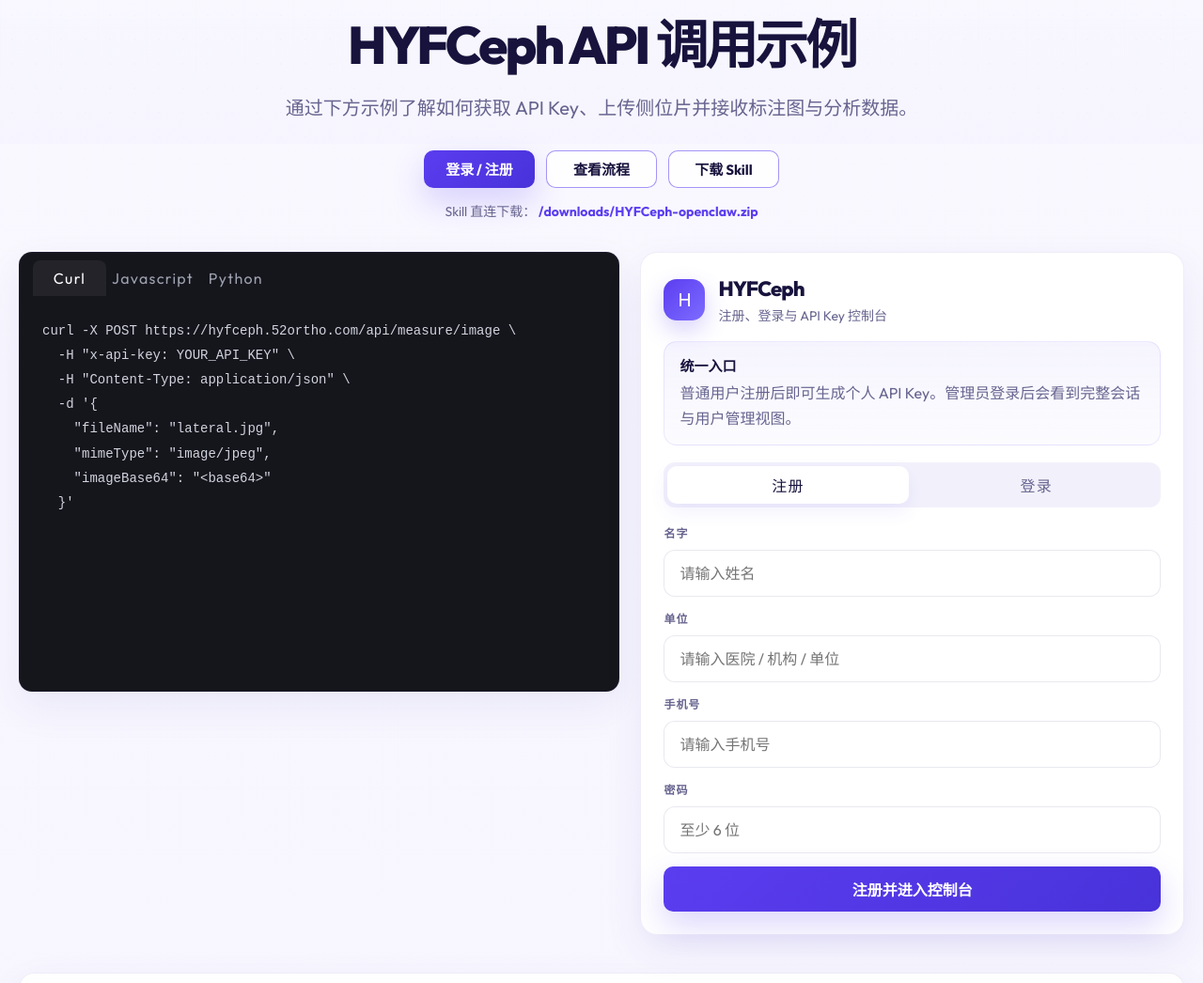
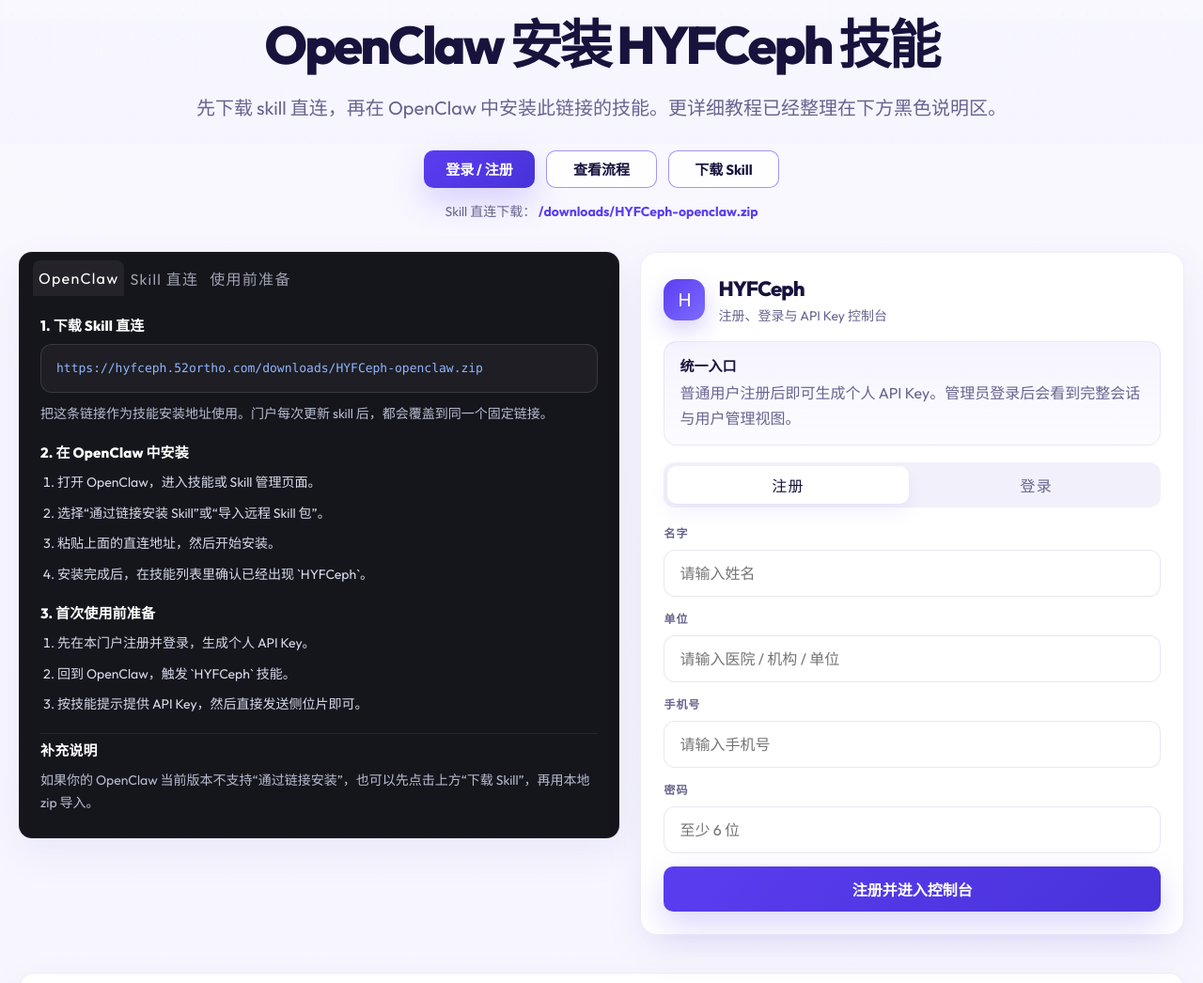
Before and after one commit to huyuanfeng45/hyfceph-portal, a browser extension: page public/index.html in a window 1280 px wide. Shown: the part 647-1693 px from the top of the page at 94% size. Drawn offline with Linux system fonts and the light colour scheme; no server answers.

Commit message:
Replace homepage code sample with OpenClaw install guide

```diff
--- a/public/index.html
+++ b/public/index.html
@@ -58,8 +58,8 @@
 
       <section class="workspace-section" id="portal-auth">
         <div class="section-heading landing-only">
-          <h2>HYFCeph API 调用示例</h2>
-          <p>通过下方示例了解如何获取 API Key、上传侧位片并接收标注图与分析数据。</p>
+          <h2>OpenClaw 安装 HYFCeph 技能</h2>
+          <p>先下载 skill 直连，再在 OpenClaw 中安装此链接的技能。更详细教程已经整理在下方黑色说明区。</p>
         </div>
 
         <div class="workspace-actions landing-only">
@@ -76,18 +76,41 @@
         <div class="workspace-layout">
           <article class="sample-card sample-code-card landing-only">
             <div class="sample-tabs">
-              <button class="sample-tab active" type="button">Curl</button>
-              <button class="sample-tab" type="button">Javascript</button>
-              <button class="sample-tab" type="button">Python</button>
+              <button class="sample-tab active" type="button">OpenClaw</button>
+              <button class="sample-tab" type="button">Skill 直连</button>
+              <button class="sample-tab" type="button">使用前准备</button>
             </div>
-            <pre class="code-block"><code>curl -X POST https://hyfceph.52ortho.com/api/measure/image \
-  -H "x-api-key: YOUR_API_KEY" \
-  -H "Content-Type: application/json" \
-  -d '{
-    "fileName": "lateral.jpg",
-    "mimeType": "image/jpeg",
-    "imageBase64": "&lt;base64&gt;"
-  }'</code></pre>
+            <div class="install-guide">
+              <section class="install-block">
+                <div class="install-title">1. 下载 Skill 直连</div>
+                <div class="install-link-box">https://hyfceph.52ortho.com/downloads/HYFCeph-openclaw.zip</div>
+                <p>把这条链接作为技能安装地址使用。门户每次更新 skill 后，都会覆盖到同一个固定链接。</p>
+              </section>
+
+              <section class="install-block">
+                <div class="install-title">2. 在 OpenClaw 中安装</div>
+                <ol class="install-list">
+                  <li>打开 OpenClaw，进入技能或 Skill 管理页面。</li>
+                  <li>选择“通过链接安装 Skill”或“导入远程 Skill 包”。</li>
+                  <li>粘贴上面的直连地址，然后开始安装。</li>
+                  <li>安装完成后，在技能列表里确认已经出现 `HYFCeph`。</li>
+                </ol>
+              </section>
+
+              <section class="install-block">
+                <div class="install-title">3. 首次使用前准备</div>
+                <ol class="install-list">
+                  <li>先在本门户注册并登录，生成个人 API Key。</li>
+                  <li>回到 OpenClaw，触发 `HYFCeph` 技能。</li>
+                  <li>按技能提示提供 API Key，然后直接发送侧位片即可。</li>
+                </ol>
+              </section>
+
+              <section class="install-block install-block-muted">
+                <div class="install-title">补充说明</div>
+                <p>如果你的 OpenClaw 当前版本不支持“通过链接安装”，也可以先点击上方“下载 Skill”，再用本地 zip 导入。</p>
+              </section>
+            </div>
           </article>
 
           <aside class="auth-panel">
--- a/public/styles.css
+++ b/public/styles.css
@@ -453,6 +453,59 @@
   font-family: ui-monospace, SFMono-Regular, Menlo, Consolas, monospace;
   font-size: 14px;
   line-height: 1.8;
+}
+
+.install-guide {
+  display: grid;
+  gap: 18px;
+  padding: 20px 22px 24px;
+  min-height: 420px;
+}
+
+.install-block {
+  display: grid;
+  gap: 10px;
+}
+
+.install-title {
+  color: #ffffff;
+  font-size: 15px;
+  font-weight: 800;
+  letter-spacing: 0.01em;
+}
+
+.install-link-box {
+  padding: 14px 16px;
+  border-radius: 12px;
+  border: 1px solid rgba(255, 255, 255, 0.12);
+  background: rgba(255, 255, 255, 0.04);
+  color: #8fb6ff;
+  font-family: ui-monospace, SFMono-Regular, Menlo, Consolas, monospace;
+  font-size: 13px;
+  line-height: 1.7;
+  word-break: break-all;
+}
+
+.install-block p {
+  margin: 0;
+  color: #b7bdd0;
+  line-height: 1.75;
+  font-size: 14px;
+}
+
+.install-list {
+  margin: 0;
+  padding-left: 18px;
+  color: #d7dbea;
+  display: grid;
+  gap: 8px;
+  line-height: 1.75;
+  font-size: 14px;
+}
+
+.install-block-muted {
+  padding-top: 6px;
+  border-top: 1px solid rgba(255, 255, 255, 0.08);
 }
 
 .auth-panel {
```
